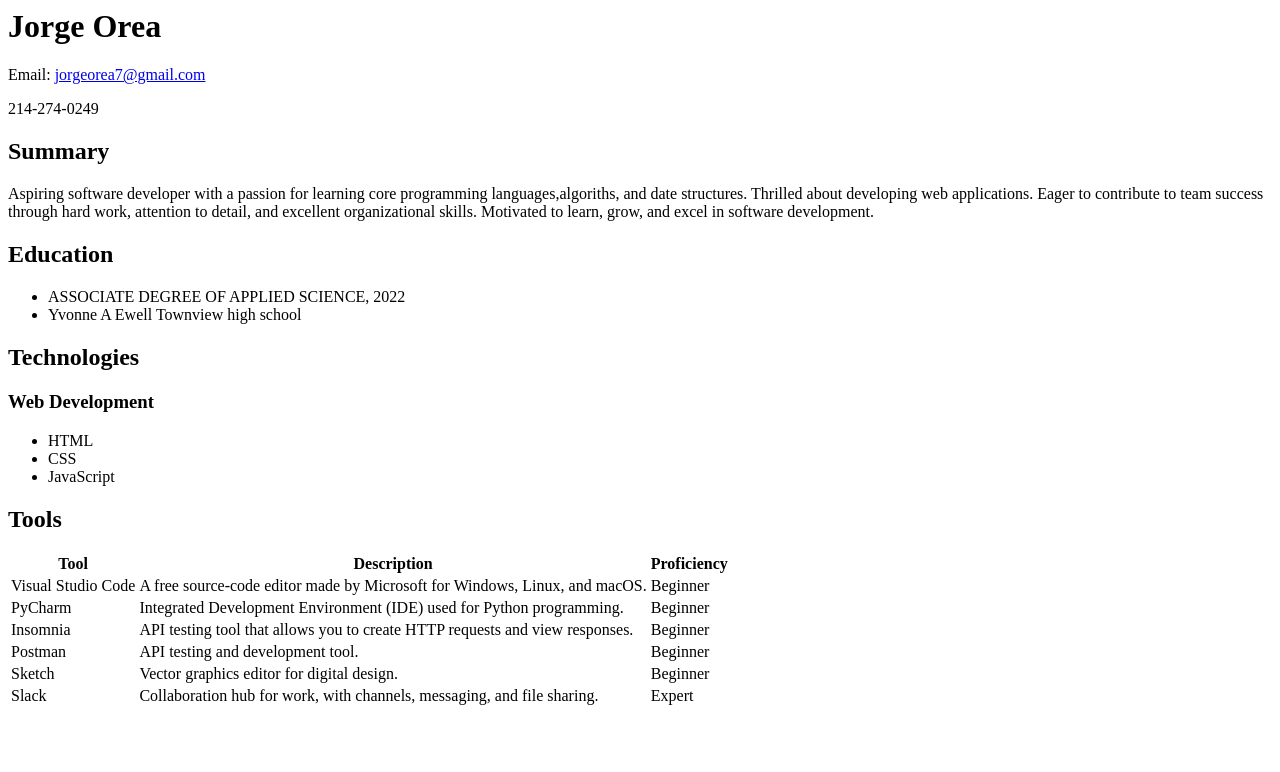
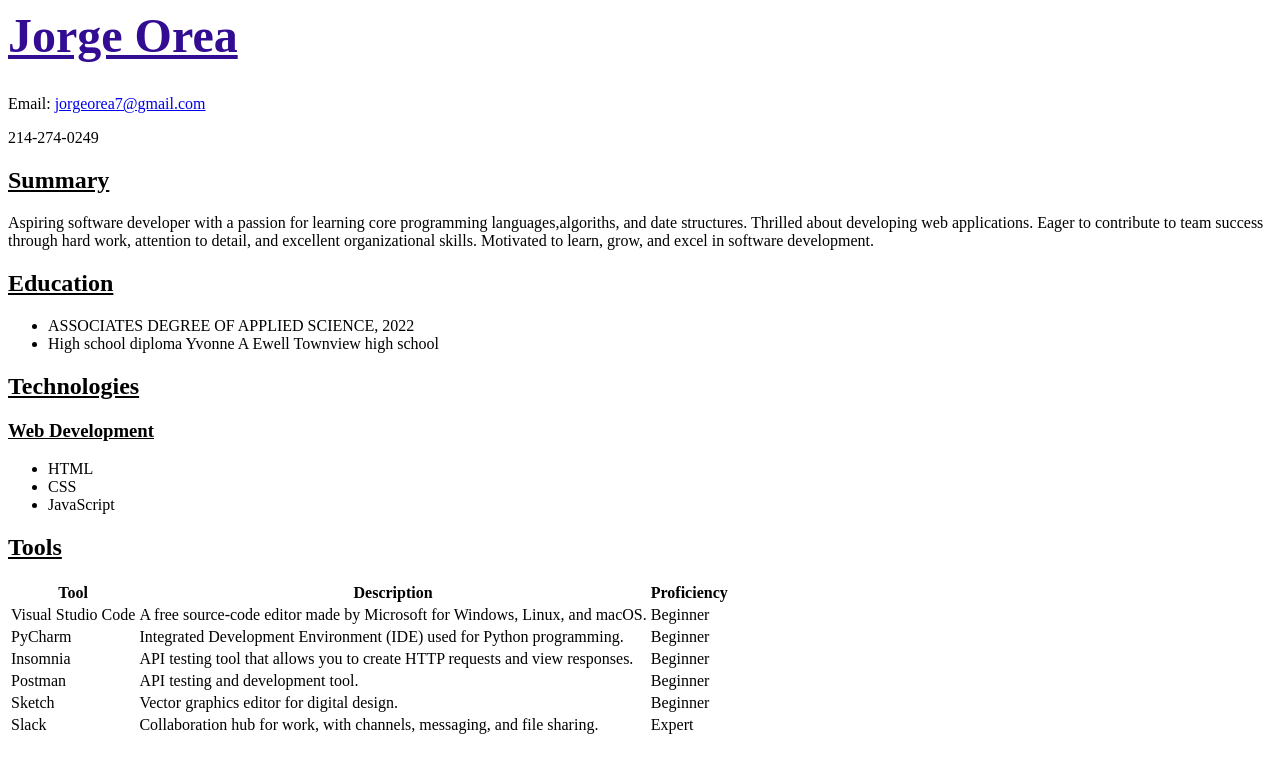
Before and after one commit to jorgeorea7-bot/initialproject, a plain HTML site: page index.html in a window 1280 px wide. Drawn offline with Linux system fonts and the light colour scheme.

Commit message:
cv font css

```diff
--- /dev/null
+++ b/app.css
@@ -0,0 +1,13 @@
+h1{color:rgb(50, 12, 146)
+}
+
+h1{ font-size: 3rem;
+text-decoration: underline;}
+
+h2{text-decoration: underline;
+}
+
+
+
+h3{text-decoration: underline;
+}
--- a/index.html
+++ b/index.html
@@ -1,8 +1,10 @@
+<link rel="stylesheet" href="app.css">
 <h1> Jorge Orea   </h1>
 <p>Email: <a href="mailto: jorgeorea7@gmail.com">jorgeorea7@gmail.com</a></p>
 <p> 214-274-0249 </p>
 <section>
     <header></header>
+
 
         <main>
             <!-- Summary -->
@@ -14,8 +16,8 @@
              <section>
                 <h2> Education </h2>
                 <ul>
-                    <li> ASSOCIATE DEGREE OF APPLIED SCIENCE, 2022 </li>
-                    <li>Yvonne A Ewell Townview high school</li>
+                    <li> ASSOCIATES DEGREE OF APPLIED SCIENCE, 2022 </li>
+                    <li> High school diploma Yvonne A Ewell Townview high school</li>
                 </ul>
             <!--Technologies-->
             <section>
```
